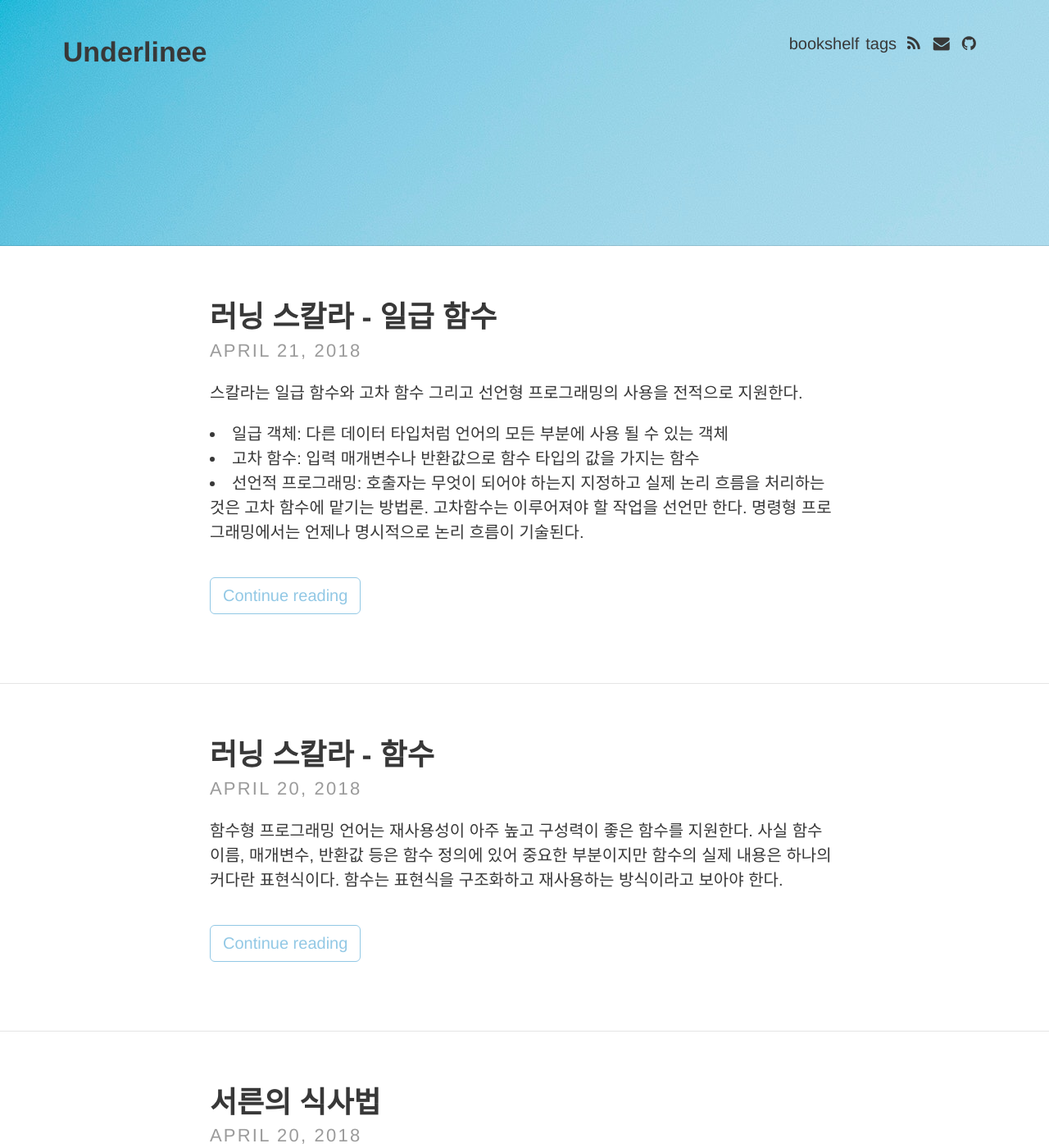
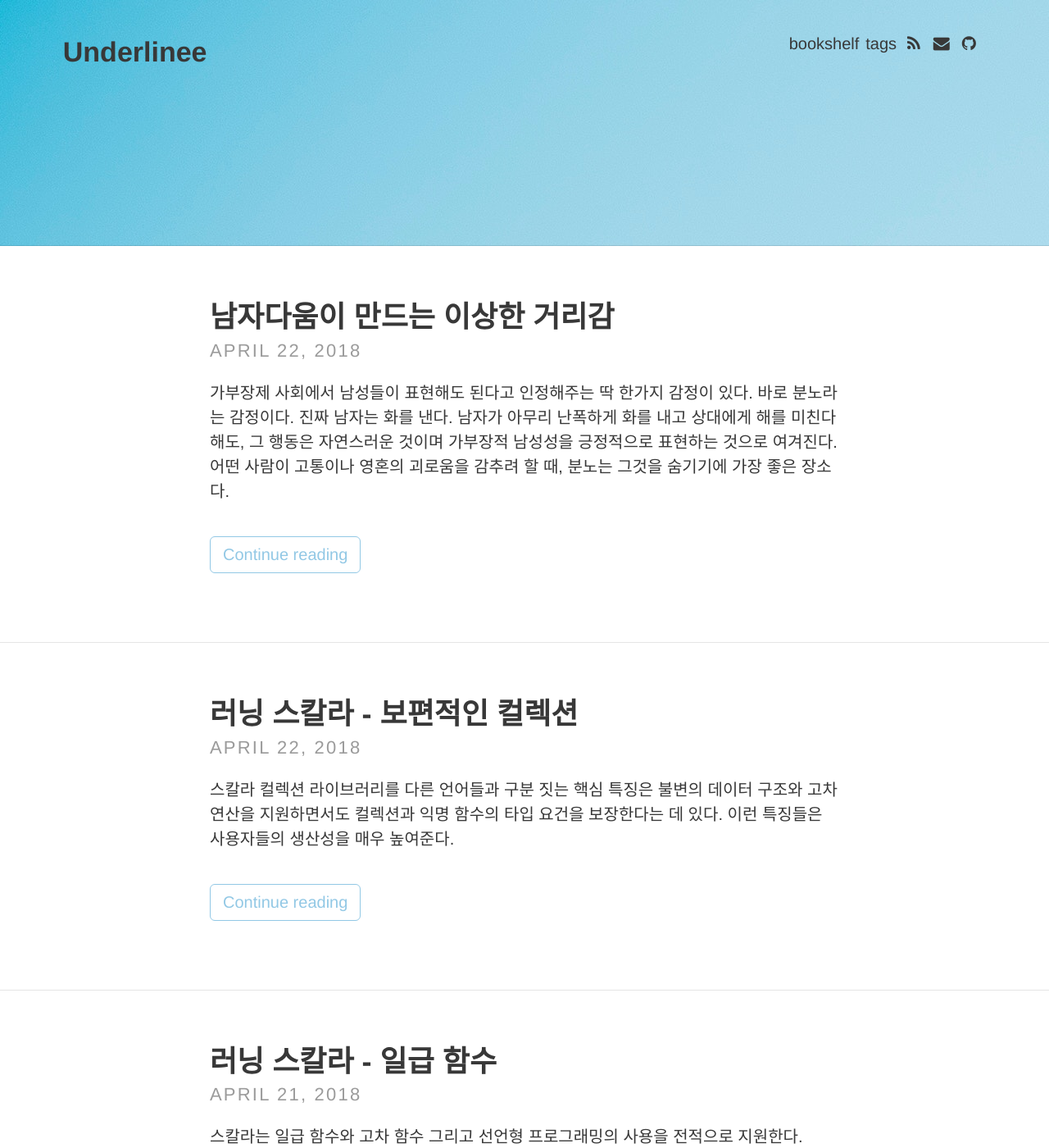
Before and after one commit to underlinee/github.io, a Jekyll site: the page built from index.html, in a window 1280 px wide and 1400 px high. Shown: the whole window at 82% size. Built offline with Jekyll 4.4.1, drawn with Linux system fonts in a browser that asks for light colours; nearby versions of some CDN libraries; the list of posts is cut into pages by our own code; some of the changed text lies outside the part shown.

Commit message:
book review

````diff
--- a/_posts/2018-04-20-9791185890791.md
+++ b/_posts/2018-04-20-9791185890791.md
@@ -8,6 +8,8 @@ bookimg: "http://image.aladin.co.kr/product/10721/81/cover/k012530750_1.jpg"
 tags:	러닝스칼라 Scala
 ---
 함수형 프로그래밍 언어는 재사용성이 아주 높고 구성력이 좋은 함수를 지원한다. 사실 함수 이름, 매개변수, 반환값 등은 함수 정의에 있어 중요한 부분이지만 함수의 실제 내용은 하나의 커다란 표현식이다. 함수는 표현식을 구조화하고 재사용하는 방식이라고 보아야 한다.
+
+함수형 프로그래밍에서는 사이드 이펙트가 없는 순수 함수의 이점이 있는데, 순수 함수만으로 애플리케이션을 짜기는 어렵다. 스칼라 개발자는 순수하지 않은 영역을 따로 관리하려고 노력한다.
 
 <br/>
 
@@ -146,6 +148,8 @@ d: Double = 2.7289
 메소드는 클래스에서 정의된 함수로 클래스의 모든 인스턴스에서 사용할 수 있다. 메소드 호출은 인스턴스에 점(.) 구분자를 붙여 사용하지만, 매개변수가 하나라면 두 피연산자 사이에 메소드를 넣어 호출할 수 있다.
 
 ‘+’ 와 같은 산술 연산자도 사실은 메소드이며, 스칼라에는 실제로 어떤 산술 연산자도 없다. 이를 통해 개발자는 자신만의 연산자를 자유롭게 구현하기 쉬우며 메소드를 단순화하려는 의지를 가지게 된다. 다만 연산자와 피연산자를 구분하기 어려울 수 있기 때문에 명확하게 읽을 수 있는 경우만 호출하도록 해야 한다.
+('+'와 같은 메소드는 스칼라에서 항상 임포트하는 Predef 에 정의되어 있다.)
+
 
 ```scala
 scala> val d = 65.642
--- /dev/null
+++ b/_posts/2018-04-22-9791170281719.md
@@ -0,0 +1,53 @@
+---
+layout: post
+title:  "남자다움이 만드는 이상한 거리감"
+date:   2018-04-22 01:43:59
+group: 책읽고밑줄
+booklink: "http://www.aladin.co.kr/shop/wproduct.aspx?ItemId=113801750"
+bookimg: "http://image.aladin.co.kr/product/11380/17/cover/k082531596_1.jpg"
+tags: 남자다움이만드는이상한거리감 책
+---
+
+가부장제 사회에서 남성들이 표현해도 된다고 인정해주는 딱 한가지 감정이 있다. 바로 분노라는 감정이다. 진짜 남자는 화를 낸다. 남자가 아무리 난폭하게 화를 내고 상대에게 해를 미친다 해도, 그 행동은 자연스러운 것이며 가부장적 남성성을 긍정적으로 표현하는 것으로 여겨진다. 어떤 사람이 고통이나 영혼의 괴로움을 감추려 할 때, 분노는 그것을 숨기기에 가장 좋은 장소다.
+
+<br/>
+
+## 어떤 남성도 끊임없이 자기 배반을 하지 않고서는
+가부장적 기준에 제대로 부응하지 못한다. 대부분의 남자 아이들이 그렇듯 오빠도 어린 시절에는 자신을 표현하고 싶어 했다. 오빠는 적절한 남성다움을 엄격하게 정해놓은 답안을 따르고 싶어 하지 않았다. 그리고 그 결과 가부장적 아버지에게서 경멸과 조롱을 받았다. 어린 시절에 오빠는 우리 집에서 다정한 존재였고 놀라움과 기쁨의 감정을 표현할 수 있었다. 하지만 청소년기에 이르러 가부장적 사고와 행동을 강요 받으면서 오빠는 사랑이 담긴 자신의 느낌을 감추는 법을 배웠다. 어린 시절 자존감에 가해진 상처는 오빠가 살아가는 내내 남아 있었으며, 오빠는 자신의 정체성을 스스로 규정할 것인가 아니면 가부장적 기준에 따라 규정할 것인가 하는 문제를 두고 계속 씨름한다.
+
+<br/>
+
+## 나와 아주 친한 친구 하나는 아이가 둘인 싱글맘인데,
+큰아이가 딸이고 작은아이가 아들이다. 친구의 아들이 태어났을 때 나는 아이 이름을 루비라고 짓자고 했다. 아이의 생물학적 아버지가 농담처럼 이렇게 말했다. "이 사람이 자기 아들을 낳으면 그때 이름을 루비라고 지어야겠죠." 그런데 아이의 가운데 이름이 루비다. 다섯 살 쯤 되었을 때 그 아이는 루비라는 이름을 쓰고 싶다고 했다. 학교에서 남자아이들이 그건 여자아이 이름이라며 친구 아들을 놀렸다. 이 문제를 해결하기 위해 아이와 아이 엄마는 옛날부터 지금까지 존재했던 루비라는 이름의 모든 남자들 사진을 학교에 가져갔다. 시간이 지나고 아이는 손톱에 매니큐어를 바르고 학교에 가고 싶어 했다. 이번에도 남자아이들이 남자는 매니큐어를 바르는 게 아니라고 말했다. 아이 엄마와 누나는 그들이 아는 '멋진' 성인 남자들을 모두 학교에 가게 해서 남자들도 매니큐어를 바를 수 있다는 걸 보여주도록 했다. 이 모든 것은 내 친구가 대학원 다니던 시절에 있었던 일이다. 친구가 종일 근무를 시작하고부터는 그런 식으로 아이를 지켜보기가 어려워졌다. 얼마 전에 친구 아들이 제 엄마에게 엄마 냄새가 너무 좋다고 말했다. 친구는 아들에게도 그런 냄새가 날 수 있다고 말해주었다. 하지만 아이는 그렇게 향긋한 냄새를 풍기면서 학교에 갈 수는 없다고 대답했다. 아이는 "남자 아이들은 좋은 냄새가 나지 않는다"라는 메시지를 이미 받아 들였던 것이다. 친구는 아이가 끝까지 도전하도록 용기를 주는 대신 이제는 아이가 선택할 수 있게 하고 그 선택을 판단하지 않는다. 그러면서도 아이가 가부장적 기준 때문에 자신이 원하는 대로 하지 못하는 것에 측은함을 느낀다.
+
+<br/>
+
+## 남성들은 일터에서 모일 때 의미 있는 대화를 거의 하지 않는다.
+그들은 조롱하고 과시하고 농담을 할 뿐 서로에게 자신의 느낌을 말하지 않는다. 그들은 제한된 방식으로 정해놓은 이야기를 하면서 남성성에 대해 가부장적 사고가 정해놓은 감정적 경계선을 넘지 않으려고 조심한다. 가부장적 남자다움의 법칙들은 서로 관계 맺기를 거부하는 것이 남자인 그들의 의무라고 일깨워준다.
+
+<br/>
+
+## 드러내놓고 가부장적 남성성을 따르는 남성은
+그 문화에서 여성적이고 부드럽다고 여겨지는 모든 것을 두려워하면서 동시에 증오한다. 하지만 대부분의 남성들은 가부장제라는 이데올로기가 자신의 삶과 믿음, 행동을 지배하도록 의식적으로 선택하진 않았다. 그들은 가부장 문화에서 태어나고 또 그 시스템을 받아들이도록 사회화되었지만 자신들 삶의 모든 분야에서 소소한 바익으로 그 시스템에 반항해왔으며 가부장적 사고와 실천을 완전하게 따르는 것에도 저항했다. 하지만 가부장제에 도전하고 그것을 바꾸고 결국 끝낼 운동으로 페미니즘을 받아들이려 하지는 않았다.
+
+<br/>
+
+## 페미니스트 해방은
+대다수 여성들 혹은 힘을 별로 갖지 못한 남성들을 성차별적 억압에서 벗어나게 하는 것이라기보다 그들 몫의 힘을 더 얻는 것이었다. 그들은 가난한 남성들을 착취와 억압에서 벗어나지 못하게 한 그들의 힘 있는 아버지와 남편에게 분노하지 않았다. 그들은 자신들도 똑같이 힘을 가질 수 없는 것에 분노했다. 그런 여성들 중 다수가 힘을 얻었으므로, 특히 그들 계층의 남성들과 경제적으로 동등해졌으므로, 그들은 페미니즘에 한층 흥미를 잃었다.
+
+<br/>
+
+## 한때 여성들은 자신이 남성과 평등하다는 것을 보여주면
+남성이 여성을 더 존중할 거라고 믿었다. 성불평등이 대부분 사람들에게 용인되는 세상에서 남성은 여성에게 존중을 보이지 않는다. '존중'이라는 단어의 뿌리는 '보다'를 의미한다. 여성들은 살아가면서 남성들이 자신을 알아차리고 봐주고 관심을 가져주기를 바란다.모든 영역에서 성평등이 존재하든 아니든 존중을 바란다. 한 여성과 남성이 서로를 사랑하고 지지하며 서로를 알아봐주고 서로에게 배려와 헌신과 존중과 책임감과 신뢰를 보이기로 약속했을 때, 그 관계에 불평등한 면이 있다 해도 둘 중 누구도 상대를 더 지배하기 위해 그 차이를 이용하지 않는다. 사랑은 지배와 공존할 수 없다. 사랑은 평등이 시대 풍조가 아닌 상황에서도 존재할 수 있다. 불평등, 그 자체가 지배를 야기하지는 않느다. 불평등한 상황에서 더 다정해야 한다는 인식이 더욱 강해질 수도 있다.
+
+<br/>
+
+
+*****
+
+<br/>
+
+어떤 사회의 틀 없이 한 인간이 자기의 정체성을 형성할 수 있다고는 생각하지 않는다. 불운하게도 나에게는 그 틀이 가부장제였고, 거의 대부분의 백인우월주의 자본주의 제국주의 가부장제 사회에 사는 사람들이 그렇다. 이제서야 뭔가 달라졌다는 것을 깨달은 내가, 한 사람의 어른이 되는 과정과 가부장제에 적응하는 과정을 분리한다는게 어느정도까지 가능할까. 제일 처음 느끼는 감정은 삶의 지침으로 삼아 왔던 것들이 어딘가 잘못되었다는 사실, 살아가는데 유용하고 때로는 필수적인 어떤 것을 포기해야 하는걸까 하는 두려움이다.
+{: .memo}
+
+<br/>
--- /dev/null
+++ b/_posts/2018-04-22-9791185890791.md
@@ -0,0 +1,95 @@
+---
+layout: post
+title:  "러닝 스칼라 - 보편적인 컬렉션"
+date:   2018-04-22 00:01:01
+group: 책읽고밑줄
+booklink: "http://www.aladin.co.kr/shop/wproduct.aspx?ItemId=107218117"
+bookimg: "http://image.aladin.co.kr/product/10721/81/cover/k012530750_1.jpg"
+tags:	러닝스칼라 Scala
+---
+
+스칼라 컬렉션 라이브러리를 다른 언어들과 구분 짓는 핵심 특징은 불변의 데이터 구조와 고차 연산을 지원하면서도 컬렉션과 익명 함수의 타입 요건을 보장한다는 데 있다. 이런 특징들은 사용자들의 생산성을 매우 높여준다.
+
+<br/>
+
+## 리스트의 구성
+리스트는 리스트의 첫 번째 항목인 head와 이를 제외한 tail로 분해할 수 있다.
+리스트의 마지막인지 검사하기 위해 isEmpty를 사용할 수도 있고, 모든 리스트의 마지막에 있는 Nill 인스턴스를 현재 항목과 비교하여 확인할 수도 있다.
+
+```scala
+scala> while ( i != Nil) { print(i.head + ", "); i = i.tail }
+```
+
+<br/>
+
+## 생성 연산자
+스칼라는 리스트를 만들기 위해 생성 연산자의 사용을 지원한다. Nil을 기반으로 항목들을 결합하기 위해 오른쪽 결합형 생성 연산자 :: 를 이용하여 리스트를 만들 수 있다. :: 는 오른쪽 인자가 호출의 주체가 되어 왼쪽 인자를 리스트의 헤드로 취한다.
+
+```scala
+scala> val numbers = 1 :: 2 :: 3 :: Nil
+numbers: List[Int] = List(1, 2, 3)
+```
+
+<br/>
+
+## 리스트 산술 연산
+리스트에 대한 변경 사항을 반영한 새로운 리스트를 반환하는 연산을 제공하는 메서드들이 있다.
+
+```scala
+::
+:::
+++
+==
+distinct
+drop
+filter
+Flatten
+patition
+reverse
+slice
+sortBy
+sorted
+splitAt
+take
+zip
+```
+
+::, drop, take는 리스트 앞에서 동작하므로 순회할 필요가 없어 성능상 불이익이 없다. 대규모 리스트가 아니라면 큰 문제는 없으나 일반적으로 리스트의 앞에서 연산하는 것이 좋다.
+
+<br/>
+
+## 리스트 축소하기
+축소 연산은 리스트를 단일 값으로 축소하는 연산이다. 내장된 축소연산은 다음과 같다.
+
+```scala
+max
+min
+product
+sum
+contains
+endsWith
+exists
+forall
+startsWith
+```
+
+내장된 축소 연산 외에 일반적인 축소 연산은 리스트 입력 함수 기반으로 축소하는 고차연산으로 구현되어 있는데, 이런 함수에는 fold, reduce, scan이 있다. 이런 함수들에는 적용 방향에 따라 suffix로 Left, Right가 붙는 연산이 따라오는데, 연산의 비용이 큰 경우 병렬로 처리하고 싶을 때 이런 연산이 필요하다.
+
+```scala
+scala> val answer = List(11.3, 23.5, 7.2).reduceLeft( _ + _ )
+answer : Double = 42.0
+```
+
+<br/>
+
+## 컬렉션으로 패턴 매칭하기
+컬렉션에 대해서도 패턴 매치가 가능하다. 헤드 요소와 테일 요소로 분해하여 일부에 매칭할 수도 있다.
+
+```scala
+val msg = statuses match {
+    case List(500, x) => s"Error followed by $x"
+    case List(e, x) => s"Error followed by $x"
+}
+```
+
+<br/>
````
